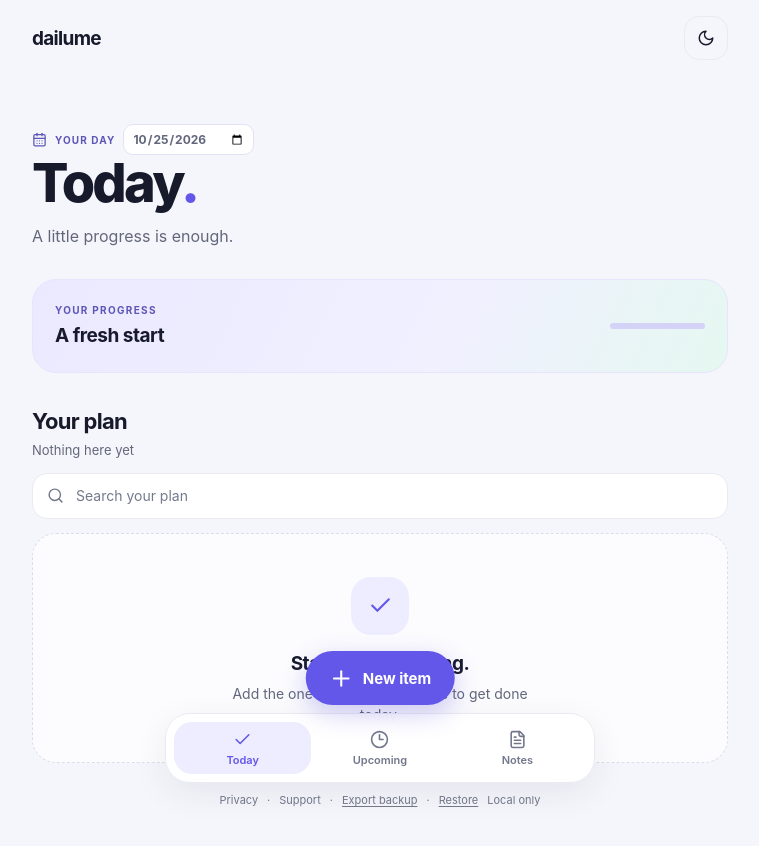
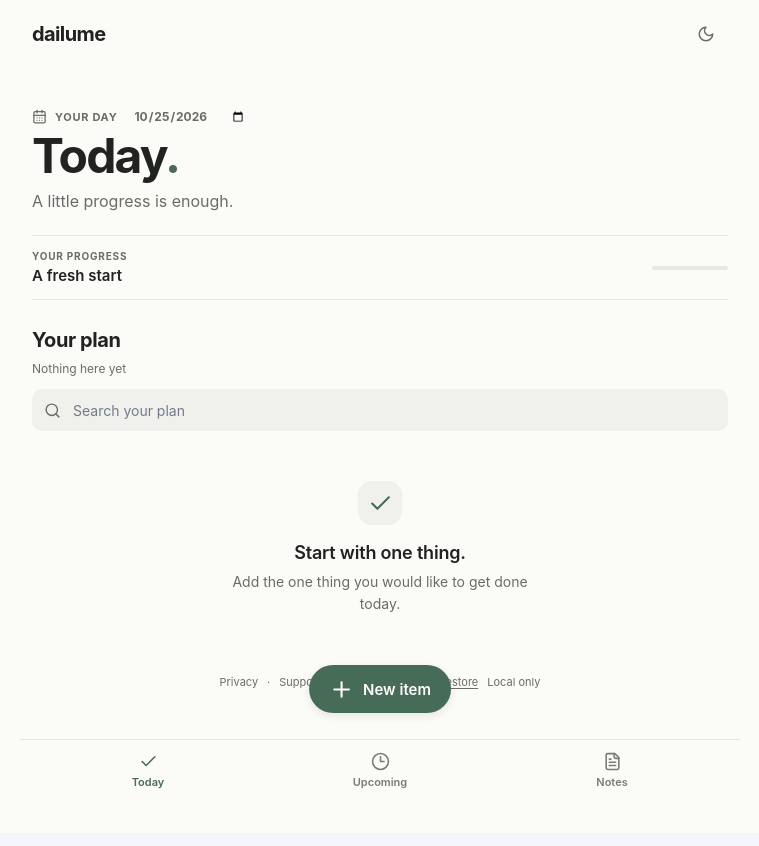
Before and after one commit to davidpit1565/Notes, a React (Vite) app: page / in a window 1280 px wide. Shown: the top 846 px of the page, without its empty margins (260-1019 px from the left). Built offline with nearby package versions, Linux system fonts and the light colour scheme.

Commit message:
Refine Dailume into a calmer content-first native-inspired interface

```diff
--- a/src/styles.css
+++ b/src/styles.css
@@ -40,3 +40,114 @@
 :root[data-theme='dark'] .site-footer,:root[data-theme='dark'] .local-note{color:#a8acc0}
 :root[data-theme='dark'] .sheet-backdrop{background:#090a13b8}
 @media(max-width:480px){.app-shell{padding-left:14px;padding-right:14px}.app-header{gap:8px}.header-actions{gap:7px}.private-label{font-size:11px;gap:5px}.theme-toggle{width:44px;height:44px;flex-basis:44px}}
+
+
+/* Quiet, content-first refinement: fewer surfaces, less decoration, stronger hierarchy. */
+:root{
+  --ink:#20231f;--muted:#686d66;--line:#e5e7e1;--accent:#466b56;--accent-dark:#365642;
+  --accent-soft:#edf2ed;--surface:#fff;--page:#fbfbf8;--card:#fff;--mint:#e9f1e9;
+}
+body{background:var(--page);color:var(--ink)}
+.app-shell{padding-bottom:24px}
+.app-header{height:68px}
+.wordmark{font-size:20px;font-weight:650;letter-spacing:-.6px}
+.wordmark-icon{display:none}
+.header-actions{gap:8px}
+.theme-toggle{border:0;border-radius:50%;background:transparent;color:var(--muted)}
+.theme-toggle:hover{background:var(--accent-soft);color:var(--accent)}
+.welcome{padding:34px 0 22px}
+.welcome h1{font-size:clamp(38px,7vw,48px);letter-spacing:-1.8px;font-weight:650}
+.welcome h1 span{color:var(--accent)}
+.subtitle{margin-top:8px;color:var(--muted)}
+.date-picker-label{color:var(--muted);font-size:11px;letter-spacing:.7px;font-weight:650}
+.date-picker-label input{border:0;border-radius:7px;background:transparent;color:var(--muted)}
+.progress-card{
+  min-height:unset;display:flex;align-items:center;gap:14px;
+  background:transparent;border:0;border-top:1px solid var(--line);border-bottom:1px solid var(--line);
+  border-radius:0;padding:14px 0;margin:0 0 28px;
+}
+.progress-copy{gap:4px}
+.progress-caption{font-size:10px;letter-spacing:.8px;color:var(--muted);font-weight:650}
+.progress-copy strong{font-size:15px;font-weight:600;letter-spacing:0}
+.progress-track{width:76px;height:4px;background:#e5e9e2}
+.progress-track span{background:var(--accent)}
+.list-heading{margin-bottom:12px}
+.list-heading h2{font-size:20px;font-weight:650;letter-spacing:-.4px}
+.list-heading span{font-size:12px;color:var(--muted)}
+.search-field{min-height:42px;margin-bottom:12px;border:0;border-radius:10px;background:#f0f1ec;padding:0 12px;color:var(--muted)}
+.search-field input{font-size:14px}
+.task-list{gap:0}
+.task-row{
+  min-height:70px;padding:10px 0;border:0;border-bottom:1px solid var(--line);
+  background:transparent;border-radius:0;box-shadow:none;gap:12px;transition:background .15s;
+}
+.task-row:hover{border-color:var(--line);transform:none;background:#f5f6f1}
+.complete-button{flex-basis:36px;width:36px;height:36px;border-radius:50%;background:transparent;color:#858b80}
+.complete-button:hover{background:var(--accent-soft);color:var(--accent)}
+.checked{background:var(--accent)}
+.task-title{font-size:15px;font-weight:550;line-height:1.4}
+.task-details{font-size:13px;color:var(--muted)}
+.task-date{font-size:12px;font-weight:500;color:var(--accent)}
+.row-more{flex-basis:32px;width:32px;height:36px;border-radius:8px;color:#888d84}
+.row-more:hover{background:transparent;color:var(--accent)}
+.note-symbol{flex-basis:34px;width:34px;height:34px;border-radius:9px;background:#f0f1ec;color:var(--accent)}
+.empty-state{padding:38px 18px 30px;border:0;border-radius:0;background:transparent;margin-top:8px}
+.empty-icon{width:44px;height:44px;border-radius:14px;background:#f0f1ec;color:var(--accent)}
+.empty-state h3{font-size:18px;font-weight:600;letter-spacing:-.2px}
+.empty-state p{font-size:14px;color:var(--muted)}
+.floating-add{min-height:48px;bottom:87px;padding:0 20px;border-radius:24px;background:var(--accent);font-weight:600;box-shadow:0 3px 10px #20282018}
+.floating-add:hover{background:var(--accent-dark)}
+.tab-bar{
+  bottom:0;width:min(100%,720px);padding:8px 12px max(8px,env(safe-area-inset-bottom));
+  border:0;border-top:1px solid var(--line);border-radius:0;background:#fbfbf8;
+  box-shadow:none;backdrop-filter:none;-webkit-backdrop-filter:none;
+}
+.tab-bar button{border-radius:9px;min-height:44px;color:#777d73}
+.tab-bar button.selected{color:var(--accent);background:transparent}
+.site-footer{color:var(--muted)}
+.composer{border-radius:22px 22px 0 0}
+.composer-header h2{font-weight:650;letter-spacing:-.4px}
+.kind-picker{background:#f0f1ec;border-radius:12px}
+.kind-picker button{border-radius:9px;font-weight:550}
+.kind-picker button.active{background:#fff;color:var(--accent);box-shadow:0 1px 3px #20282012}
+.input-label input,.input-label textarea{border-radius:10px;background:#fafbf8;border-color:#dfe2db}
+.input-label input:focus,.input-label textarea:focus{border-color:#8aa491;box-shadow:0 0 0 2px #466b5618}
+.cancel-button,.save-button{border-radius:11px}
+.cancel-button{background:#f0f1ec;color:var(--ink)}
+.save-button{background:var(--accent)}
+.toast{border-radius:12px;box-shadow:0 4px 16px #20282012}
+:root[data-theme='dark']{
+  --ink:#f0f1ec;--muted:#a9aea4;--line:#343830;--accent:#9eb9a3;--accent-dark:#b4cbb8;
+  --accent-soft:#29342b;--surface:#20231f;--page:#171915;--card:#20231f;--mint:#26362a;
+}
+:root[data-theme='dark'] body{background:var(--page);color:var(--ink)}
+:root[data-theme='dark'] .progress-card{background:transparent;border-color:var(--line)}
+:root[data-theme='dark'] .progress-caption,:root[data-theme='dark'] .task-date{color:#a9c4ae}
+:root[data-theme='dark'] .progress-track{background:#343b33}
+:root[data-theme='dark'] .progress-track span{background:var(--accent)}
+:root[data-theme='dark'] .task-row{background:transparent;border-color:var(--line)}
+:root[data-theme='dark'] .task-row:hover{background:#20231f}
+:root[data-theme='dark'] .complete-button{background:transparent;color:#a9aea4}
+:root[data-theme='dark'] .checked{background:#4e805d}
+:root[data-theme='dark'] .note-symbol,:root[data-theme='dark'] .empty-icon{background:#29342b;color:#a9c4ae}
+:root[data-theme='dark'] .empty-state{background:transparent;border-color:var(--line)}
+:root[data-theme='dark'] .search-field{background:#242720;color:#a9aea4}
+:root[data-theme='dark'] .tab-bar{background:#171915;border-color:var(--line)}
+:root[data-theme='dark'] .tab-bar button{color:#a9aea4}
+:root[data-theme='dark'] .tab-bar button.selected{color:#a9c4ae;background:transparent}
+:root[data-theme='dark'] .kind-picker{background:#242720}
+:root[data-theme='dark'] .kind-picker button.active{background:#343830;color:#b8d1bd}
+:root[data-theme='dark'] .input-label input,:root[data-theme='dark'] .input-label textarea{background:#1c1f1a;border-color:#3b4038}
+:root[data-theme='dark'] .cancel-button{background:#343830;color:var(--ink)}
+:root[data-theme='dark'] .floating-add{background:#466b56;color:#fff}
+@media(max-width:560px){
+  .app-shell{padding-left:18px;padding-right:18px}
+  .app-header{height:64px}
+  .welcome{padding-top:28px;padding-bottom:18px}
+  .welcome h1{font-size:42px}
+  .progress-card{min-height:unset;border-radius:0;padding:12px 0;margin-bottom:24px;gap:10px}
+  .task-row{gap:9px;min-height:66px;padding:9px 0;border-radius:0}
+  .task-title{font-size:15px}
+  .floating-add{bottom:84px;min-height:48px}
+  .tab-bar{bottom:0}
+}
```
